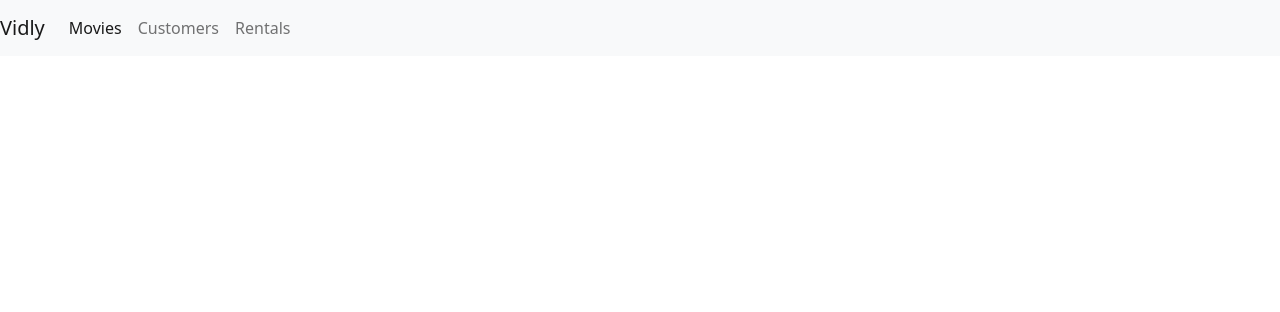
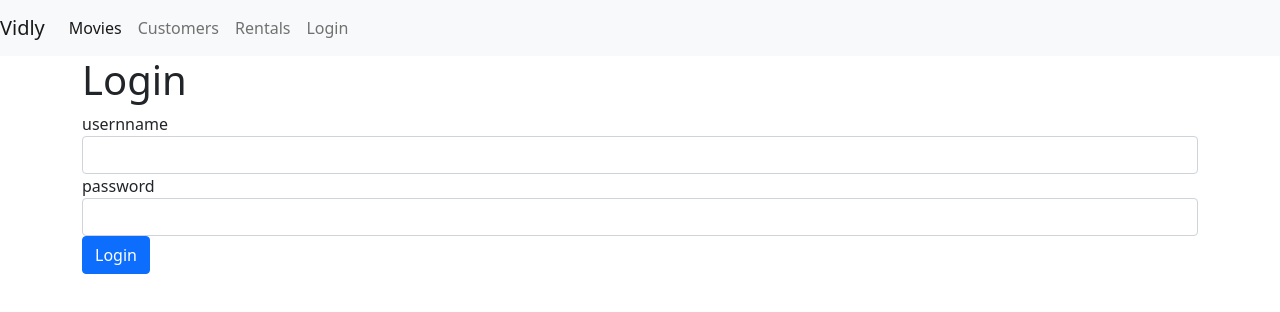
Before and after one commit to abhi886/react-library-management-system, a React (Create React App) app: page /login in a window 1280 px wide. Shown: the top 312 px of the page. Built offline with nearby package versions, Linux system fonts and the light colour scheme.

Commit message:
Extracting reusable input

```diff
--- a/src/App.js
+++ b/src/App.js
@@ -8,6 +8,7 @@
 import NotFound from "./components/notFound";
 import NavBar from "./components/navBar";
 import MovieForm from "./components/movieForm";
+import LoginForm from "./components/loginForm";
 import "./App.css";
 
 class App extends Component {
@@ -82,6 +83,7 @@
     </main> */}
         <NavBar />
         <Switch>
+          <Route path='/login' component={LoginForm} />
           <Route path='/movies/:id' component={MovieForm} />
           <Route path='/movies' component={Movies}></Route>
           <Route path='/customers' component={Customers}></Route>
--- /dev/null
+++ b/src/components/common/input.jsx
@@ -0,0 +1,18 @@
+import React from "react";
+const Input = ({ name, label, value, onChange }) => {
+  return (
+    <div className='form-group'>
+      <label htmlFor={name}>{label}</label>
+      <input
+        value={value}
+        onChange={onChange}
+        id={name}
+        name={name}
+        type='text'
+        className='form-control'
+      />
+    </div>
+  );
+};
+
+export default Input;
--- /dev/null
+++ b/src/components/loginForm.jsx
@@ -0,0 +1,48 @@
+import React, { Component } from "react";
+import Input from "./common/input";
+class LoginForm extends Component {
+  state = {
+    account: {
+      username: "",
+      password: "",
+    },
+  };
+
+  handleSubmit = (e) => {
+    e.preventDefault();
+    console.log("Submitted");
+  };
+
+  handleChange = ({ currentTarget: input }) => {
+    const account = { ...this.state.account };
+    account[input.name] = input.value;
+    this.setState({ account });
+  };
+  render() {
+    const { account } = this.state;
+    return (
+      <div className='container'>
+        <h1>Login</h1>
+        <form onSubmit={this.handleSubmit}>
+          <Input
+            name='username'
+            value={account.username}
+            label='usernname'
+            onChange={this.handleChange}
+          />
+
+          <Input
+            name='password'
+            value={account.password}
+            label='password'
+            onChange={this.handleChange}
+          />
+
+          <button className='btn btn-primary'>Login</button>
+        </form>
+      </div>
+    );
+  }
+}
+
+export default LoginForm;
--- a/src/components/navbar.jsx
+++ b/src/components/navbar.jsx
@@ -28,6 +28,9 @@
           <Link className='nav-item nav-link' to='/rentals'>
             Rentals
           </Link>
+          <Link className='nav-item nav-link' to='/login'>
+            Login
+          </Link>
         </div>
       </div>
     </nav>
```
